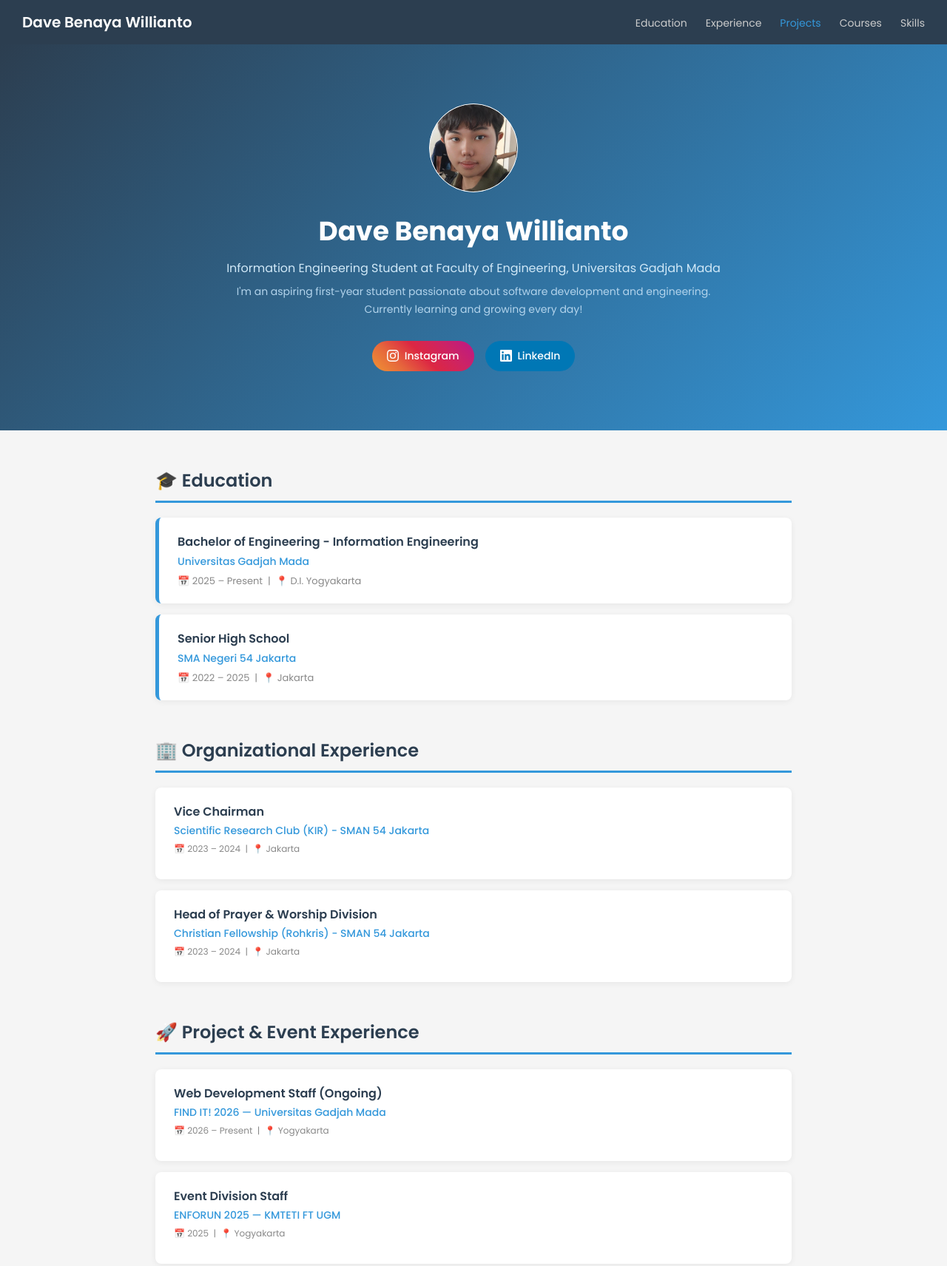
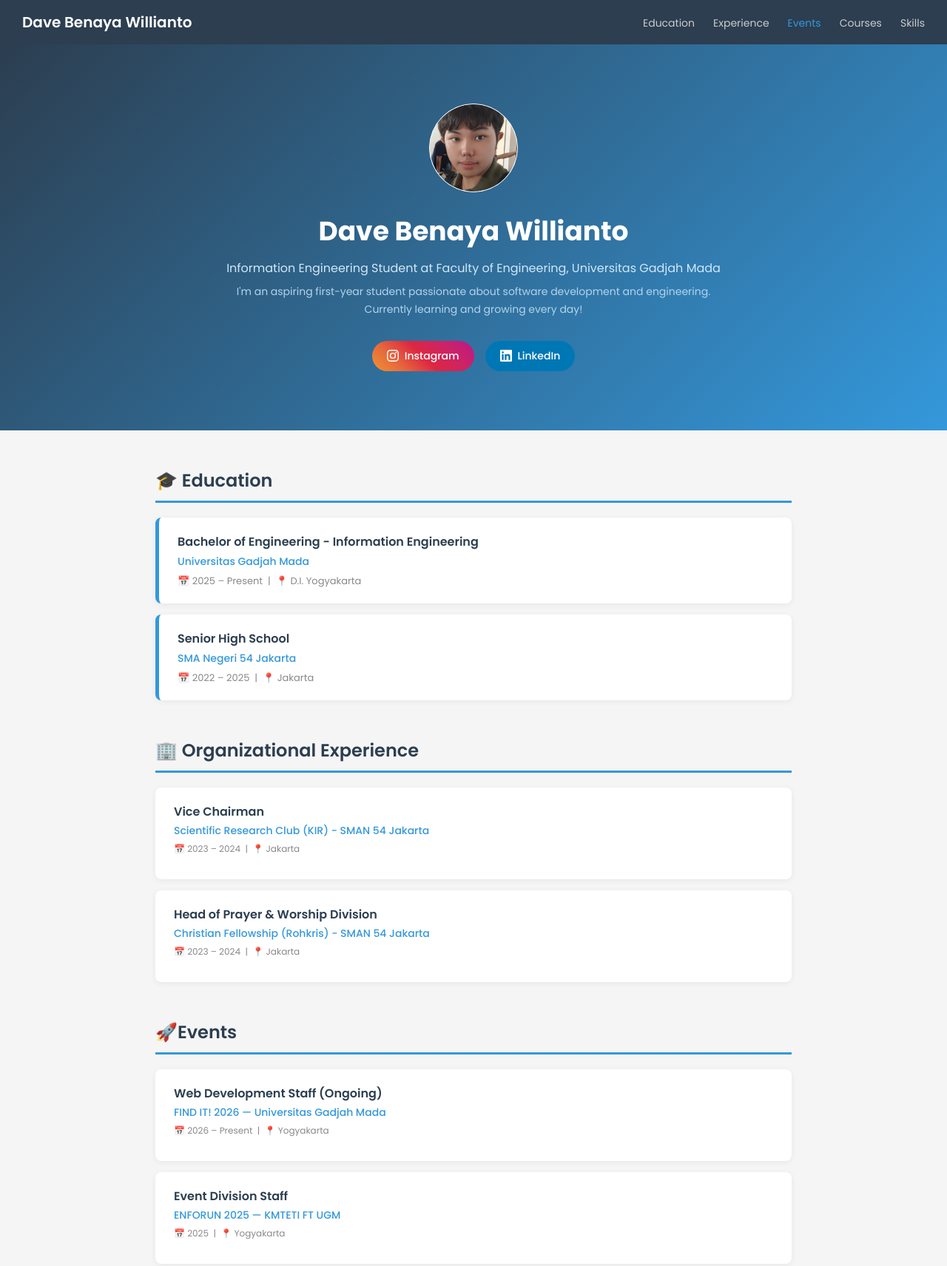
Before and after one commit to davebwt123/davebwt123.github.io, a plain HTML site: page index.html in a window 1280 px wide. Shown: the top 1712 px of the page at 74% size. Drawn offline with Linux system fonts and the light colour scheme.

Commit message:
Add something

```diff
--- a/index.html
+++ b/index.html
@@ -392,7 +392,7 @@
     <ul id="nav-menu">
         <li><a href="#education">Education</a></li>
         <li><a href="#experience">Experience</a></li>
-        <li><a href="#projects">Projects</a></li>
+        <li><a href="#projects">Events</a></li>
         <li><a href="#courses">Courses</a></li>
         <li><a href="#skills">Skills</a></li>
     </ul>
@@ -466,7 +466,7 @@
   </div>
     <!-- PROJECT & EVENT EXPERIENCE -->
     <div class="section" id="projects">
-    <h2>🚀 Project & Event Experience</h2>
+    <h2>🚀Events</h2>
 
     <div class="exp-item">
         <h3>Web Development Staff (Ongoing)</h3>
```
